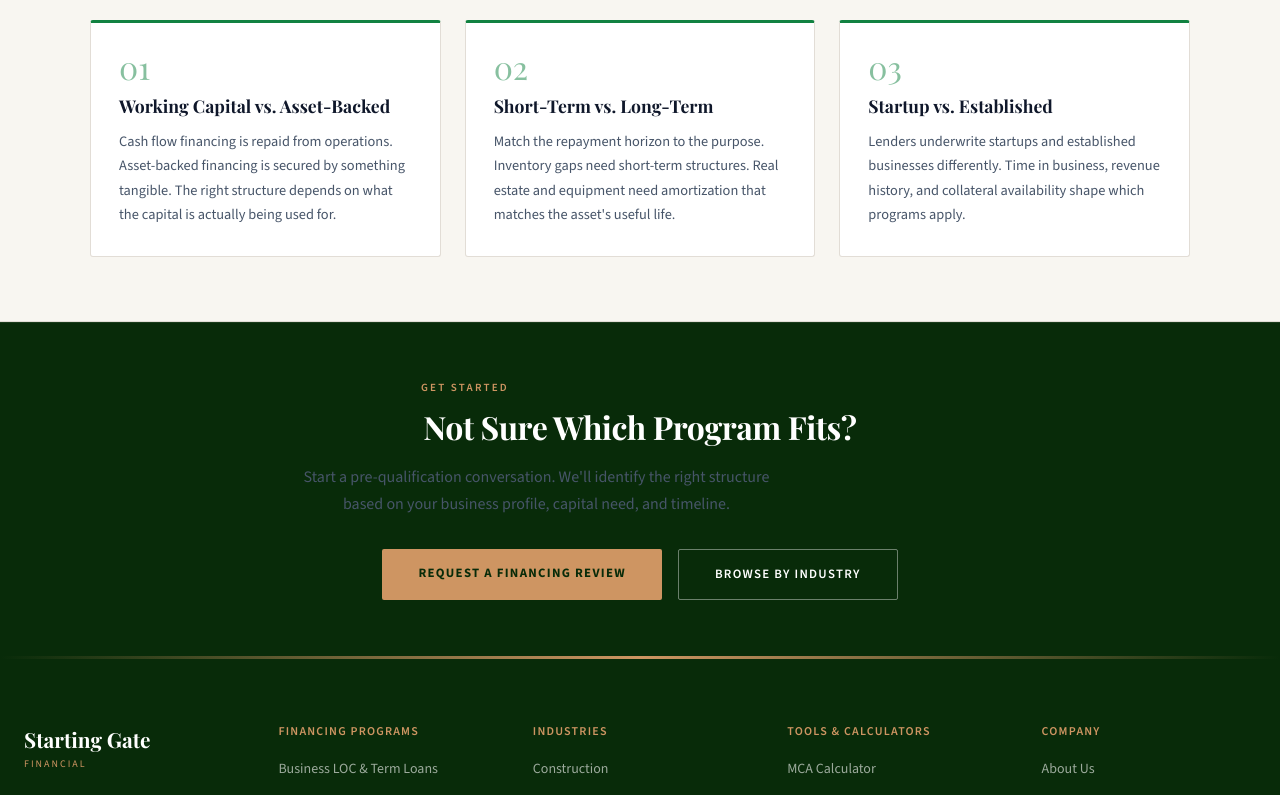
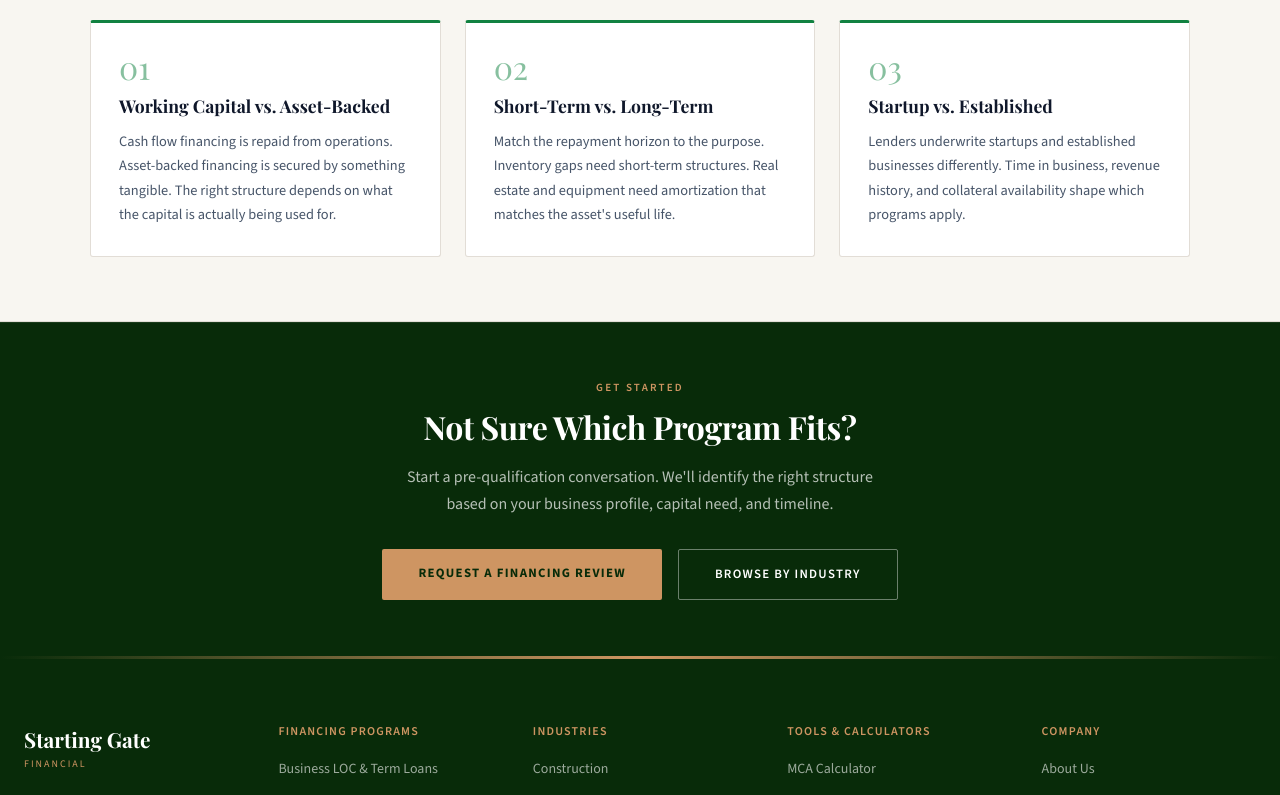
Before and after one commit to syed-sgf/sgf-site, a Next.js app: page /financing-options in a window 1280 px wide. Shown: the part 2248-3043 px from the top of the page. Built offline with nearby package versions, Linux system fonts and the light colour scheme; a web font is replaced by a local one.

Commit message:
fix: Structure Before Source readable text, CTA band centered

```diff
--- a/app/financing-options/page.tsx
+++ b/app/financing-options/page.tsx
@@ -189,7 +189,6 @@ export default function FinancingOptionsPage() {
             eyebrow="How We Think About Capital"
             h2="Structure Before Source"
             sub="The right lender means nothing without the right structure. We start with use of funds, repayment horizon, and risk profile — then match to lenders."
-            light
           />
 
           <div style={{ display: "grid", gridTemplateColumns: "repeat(3, 1fr)", gap: "1.5rem" }}>
@@ -210,10 +209,10 @@ export default function FinancingOptionsPage() {
 
       {/* CTA band */}
       <section style={{ background: G.dark, padding: "3.5rem 2rem", borderTop: "1px solid rgba(255,255,255,0.08)" }}>
-        <div style={{ maxWidth: "700px", margin: "0 auto", textAlign: "center" }}>
+        <div style={{ maxWidth: "700px", margin: "0 auto", textAlign: "center", display: "flex", flexDirection: "column", alignItems: "center" }}>
           <p style={{ fontSize: "11px", letterSpacing: "0.2em", textTransform: "uppercase", color: G.gold, fontWeight: "600", marginBottom: "0.75rem", fontFamily: G.sans }}>Get Started</p>
           <h2 style={{ fontFamily: G.serif, fontSize: "clamp(1.6rem,2.5vw,2.1rem)", fontWeight: "700", color: "#fff", marginBottom: "1rem" }}>Not Sure Which Program Fits?</h2>
-          <p style={{ fontSize: "1rem", color: G.textMid, lineHeight: "1.7", marginBottom: "2rem", fontFamily: G.sans }}>
+          <p style={{ fontSize: "1rem", color: "rgba(255,255,255,0.7)", lineHeight: "1.7", marginBottom: "2rem", fontFamily: G.sans }}>
             Start a pre-qualification conversation. We'll identify the right structure based on your business profile, capital need, and timeline.
           </p>
           <div style={{ display: "flex", gap: "1rem", justifyContent: "center", flexWrap: "wrap" }}>
```
